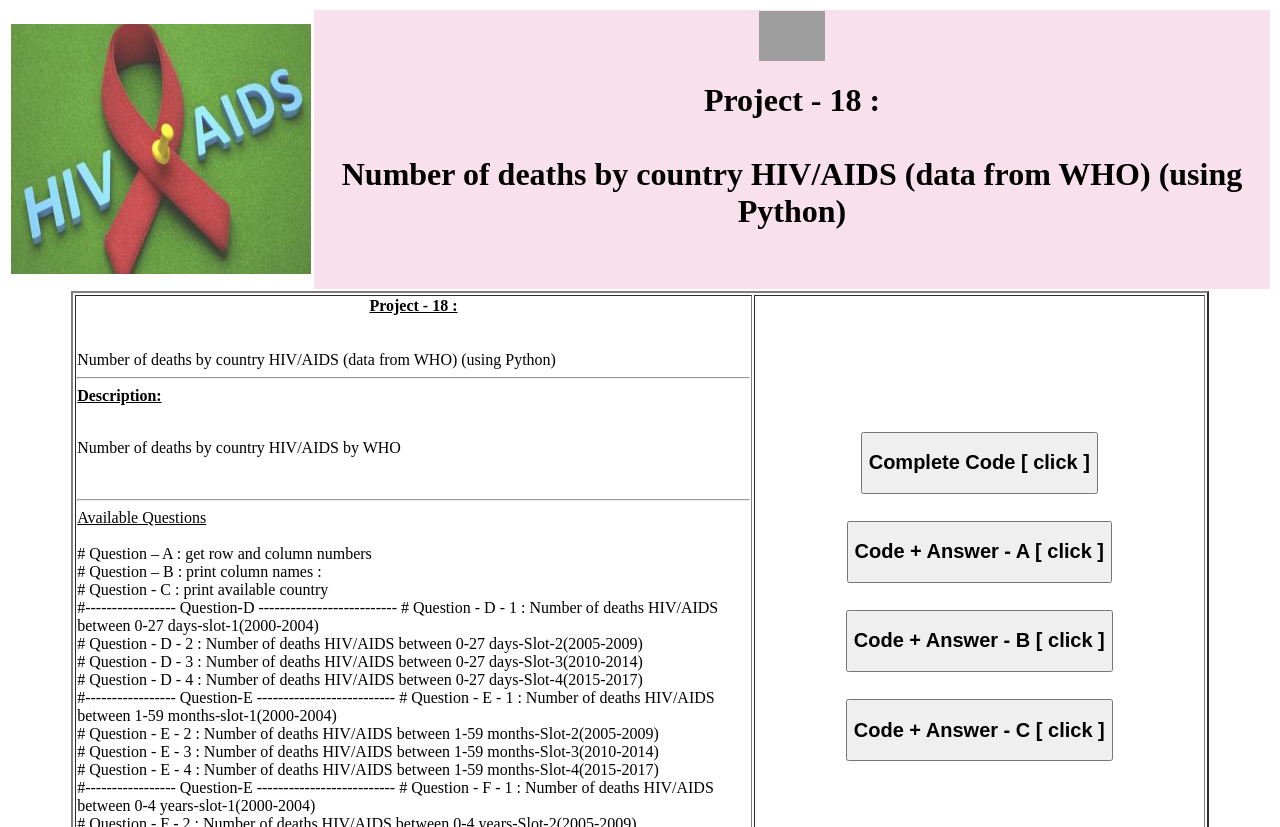
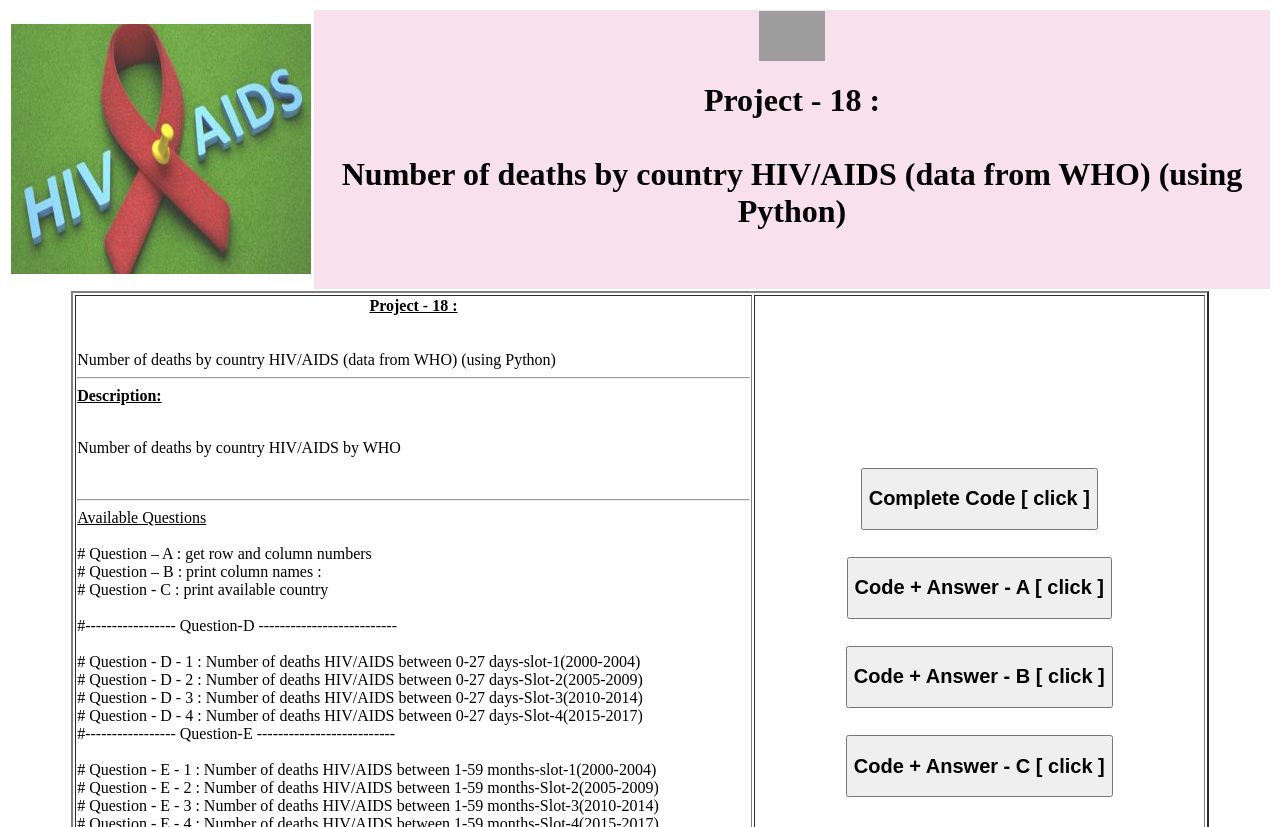
Before and after one commit to Data-Science-Mar2020-JeetDas/Project-18, a plain HTML site: page index.html in a window 1280 px wide. Shown: the top 827 px of the page. Drawn offline with Linux system fonts and the light colour scheme; grey boxes are pictures that could not be loaded.

Commit message:
Update index.html

```diff
--- a/index.html
+++ b/index.html
@@ -46,20 +46,20 @@
            <u>Available Questions</u><br/><br/>
 	    # Question – A : get row and column numbers <br/>
 	    # Question – B : print column names :<br/>
-            # Question - C : print available country<br/>
-	    #----------------- Question-D --------------------------
+            # Question - C : print available country<br/><br/>
+	    #----------------- Question-D --------------------------   <br/><br/>
 	    # Question - D - 1 : Number of deaths HIV/AIDS between 0-27 days-slot-1(2000-2004) <br/>
 	    # Question - D - 2 : Number of deaths HIV/AIDS between 0-27 days-Slot-2(2005-2009) <br/>
             # Question - D - 3 : Number of deaths HIV/AIDS between 0-27 days-Slot-3(2010-2014) <br/>
             # Question - D - 4 : Number of deaths HIV/AIDS between 0-27 days-Slot-4(2015-2017) <br/>
 
-	    #----------------- Question-E --------------------------
+	    #----------------- Question-E --------------------------   <br/><br/>
 	    # Question - E - 1 : Number of deaths HIV/AIDS between 1-59 months-slot-1(2000-2004) <br/>
 	    # Question - E - 2 : Number of deaths HIV/AIDS between 1-59 months-Slot-2(2005-2009) <br/>
             # Question - E - 3 : Number of deaths HIV/AIDS between 1-59 months-Slot-3(2010-2014) <br/>
             # Question - E - 4 : Number of deaths HIV/AIDS between 1-59 months-Slot-4(2015-2017) <br/>
 
-	    #----------------- Question-E --------------------------
+	    #----------------- Question-E --------------------------   <br/><br/>
 	    # Question - F - 1 : Number of deaths HIV/AIDS between 0-4 years-slot-1(2000-2004) <br/>
 	    # Question - F - 2 : Number of deaths HIV/AIDS between 0-4 years-Slot-2(2005-2009) <br/>
             # Question - F - 3 : Number of deaths HIV/AIDS between 0-4 years-Slot-3(2010-2014) <br/>
```
